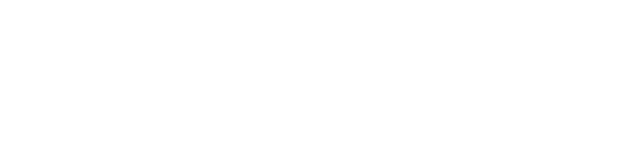
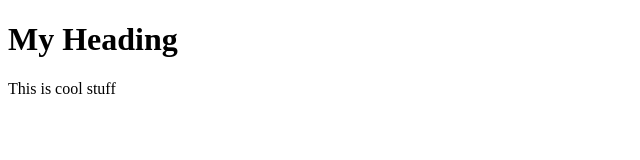
Before and after one commit to JoshuaMichaelHanson/CS633-GitExample, a plain HTML site: page index.html in a window 1280 px wide. Shown: the whole page, without its empty margins (0-640 px from the left). Drawn offline with Linux system fonts and the light colour scheme.

Commit message:
feat(Bla) Trying slash -a

```diff
--- a/index.css
+++ b/index.css
@@ -0,0 +1,3 @@
+.my-class {
+    border: 0ch;
+}
--- a/index.html
+++ b/index.html
@@ -6,6 +6,11 @@
     <title>Document</title>
 </head>
 <body>
-
+    <h1>
+        My Heading
+    </h1>
+    <section>
+        This is cool stuff
+    </section>
 </body>
 </html>
```
